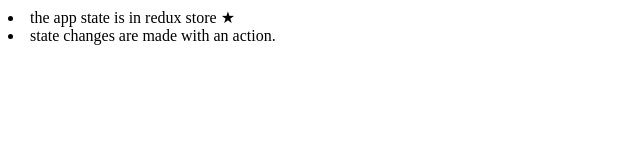
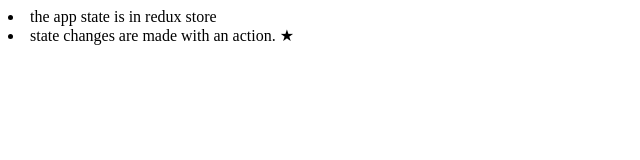
Before and after one commit to Seenu1702/myprofile, a React (Vite) app: page / in a window 1280 px wide. Shown: the top 160 px of the page, without its empty margins (0-640 px from the left). Built offline with nearby package versions, Linux system fonts and the light colour scheme.

Commit message:
redux with notes app

```diff
--- a/src/App.jsx
+++ b/src/App.jsx
@@ -1,10 +1,26 @@
+/* eslint-disable no-case-declarations */
+/* eslint-disable no-unused-vars */
 import React from 'react';
 import { createStore } from 'redux';
 
 const noteReducer = (state=[], action) => {
-  if(action.type == 'NEW_NOTE'){
-    state.push(action.payload);
-    return state;
+  switch(action.type){
+    case 'NEW_NOTE':
+      return state.concat(action.payload);
+    case 'TOGGLE_IMPORTANCE':
+      // get the id from the action.payload
+
+      const id = action.payload.id;
+      const noteToChange = state.find(n => n.id === id);
+
+      const changeNote = {
+        ...noteToChange,
+        important: !noteToChange.important
+      }
+
+      return state.map(note =>
+        note.id != id ? note: changeNote)
+
   }
 
   return state;
@@ -30,6 +46,20 @@ store.dispatch({
   }
 })
 
+store.dispatch({
+  type: 'TOGGLE_IMPORTANCE',
+  payload: {
+    id: 2,
+  }
+})
+
+store.dispatch({
+  type: 'TOGGLE_IMPORTANCE',
+  payload: {
+    id: 1,
+  }
+})
+
 function App() {
 
   return (
```
